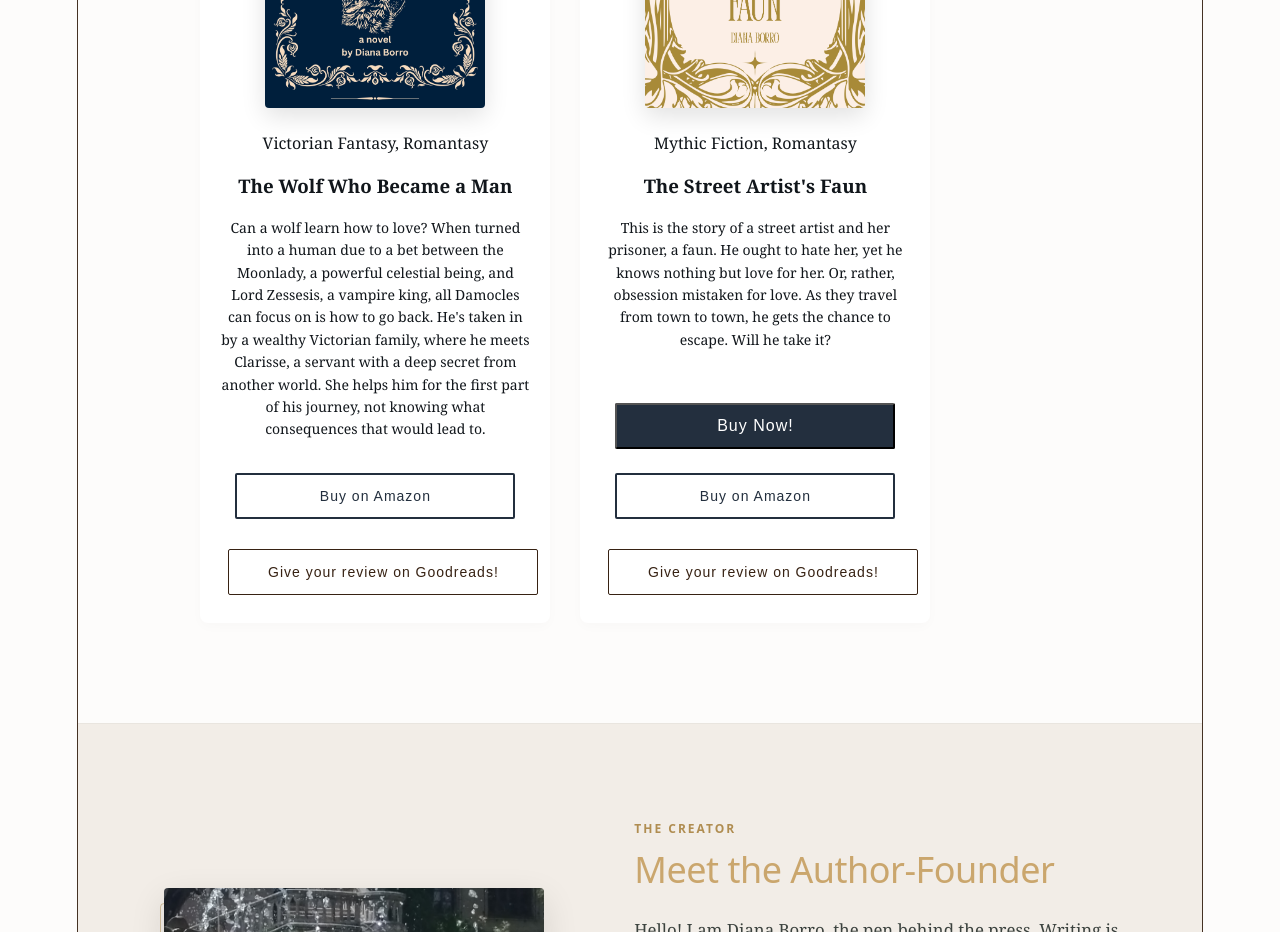
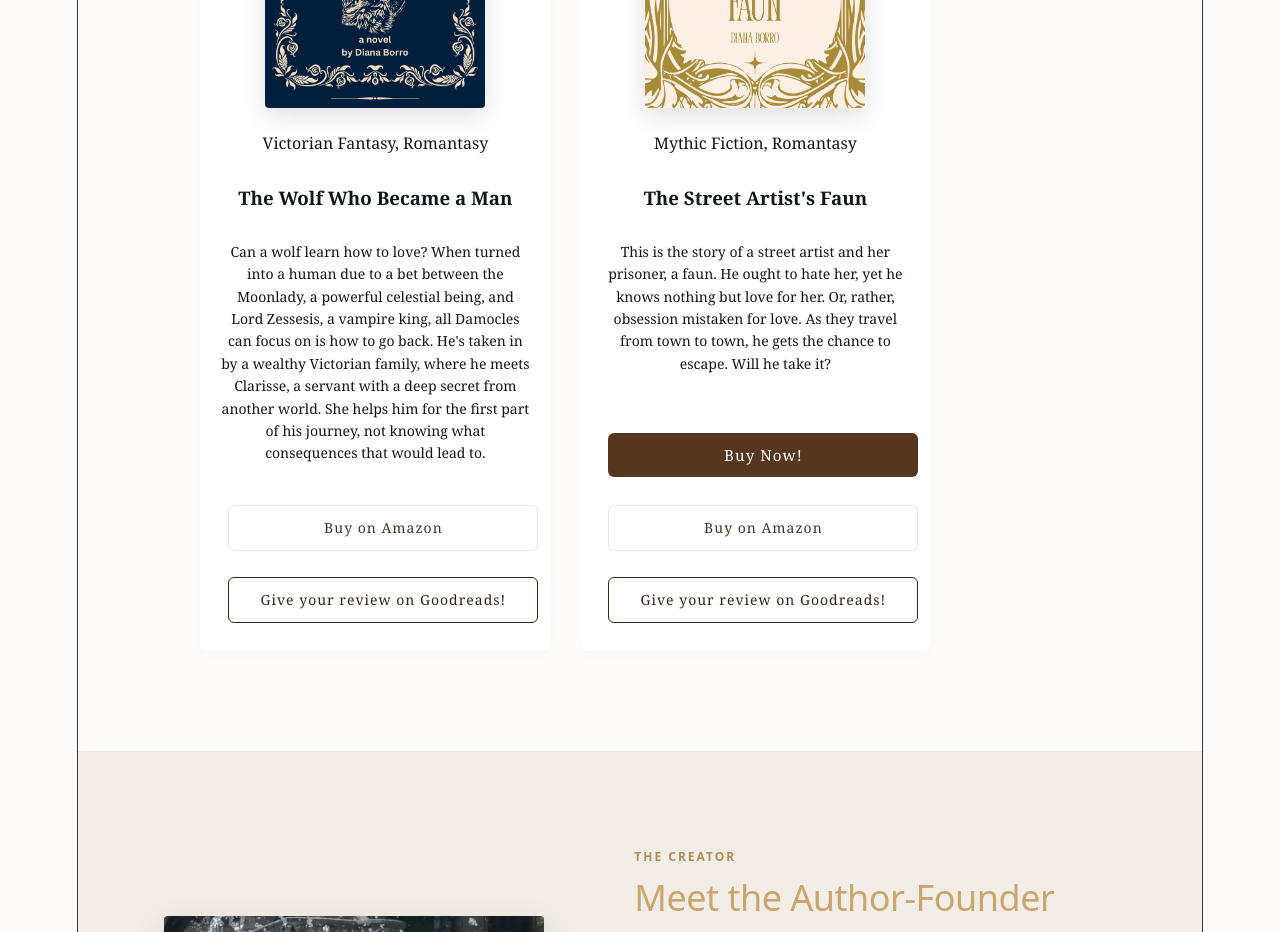
Before and after one commit to DianaBorro/Owl-Elk-Press, a React (Vite) app: page / in a window 1280 px wide. Shown: the part 1760-2692 px from the top of the page. Built offline with nearby package versions, Linux system fonts and the light colour scheme.

Commit message:
Some styling

```diff
--- a/src/App.css
+++ b/src/App.css
@@ -7,7 +7,7 @@
   --card-bg: #ffffff;
 
   /* High-Contrast Typography Ink Tones */
-  --text-main: #11161b;      /* Deep midnight charcoal slate (Highly readable, sharp contrast) */
+  --text-main: rgb(17, 22, 27);      /* Deep midnight charcoal slate (Highly readable, sharp contrast) */
   --ink-dark: #11161b;       /* Locks down text headers for accessibility compliance */
 
   /* True Cover Artwork Metallic Accents */
@@ -208,51 +208,6 @@ body {
   border: 1px solid var(--text-main);
 }
 
-.btn-amazon, .btn-ebook {
-  display: block;
-  width: 100%;
-  max-width: 280px;
-  margin: 12px auto;
-  padding: 12px 24px;
-  font-size: 16px;
-  font-weight: 500;
-  text-align: center;
-  text-decoration: none;
-  box-sizing: border-box;
-  transition: all 0.25s ease;
-}
-
-.btn-amazon {
-  background: transparent;
-  color: #232f3e !important;
-  border: 2px solid #232f3e;
-}
-
-.btn-amazon:hover {
-  background: #232f3e;
-  color: #ffffff !important;
-}
-
-.btn-ebook {
-  background: #232f3e;
-  color: #ffffff !important;
-}
-
-.btn-ebook:hover {
-  background: #111111;
-}
-
-.btn-goodreads {
-  background: transparent;
-  color: #372213 !important;
-  border: 1px solid #372213;
-}
-
-.btn-goodreads:hover {
-  background: #372213;
-  color: #ffffff !important;
-}
-
 .bookshelf-horizontal-scroll {
   display: flex;
   flex-direction: row;
--- a/src/Components/BookCard.tsx
+++ b/src/Components/BookCard.tsx
@@ -1,4 +1,5 @@
 import {useState} from "react";
+import "../styles/BookCard.css";
 
 interface BookProps {
     title: string;
--- a/src/Components/Bookshelf.tsx
+++ b/src/Components/Bookshelf.tsx
@@ -25,7 +25,7 @@ function Bookshelf() {
 
                 <BookCard
                     title="The Street Artist's Faun"
-                    stripePriceId="price_1U9Y1lFeEIEfaRhKOFXHKZeq"
+                    stripePriceId="price_1UDnIiCAtLYbctKhXhqu51Kd"
                     //stripePriceId="price_1U9Y1lFeEIEfaRhKOFXHKZeqd"
                     genreTag="Mythic Fiction, Romantasy"
                     synopsis=" This is the story of a street artist and her prisoner, a faun.
--- a/src/index.css
+++ b/src/index.css
@@ -5,7 +5,12 @@
   --text: #6b6375;
   --text-h: #08060d;
   --bg: #fff;
-  --border: #e5e4e7;
+
+  --button-bg: #1e293b;
+  --button-bg-hover: #0f172a;
+  --button-bg-hover-subtle: rgba(55, 34, 19, 0.04);
+
+  --border: #57361f;
   --code-bg: #f4f3ec;
   --accent: #aa3bff;
   --accent-bg: rgba(170, 59, 255, 0.1);
@@ -26,6 +31,12 @@
    ========================================== */
 body[data-theme="autumn"] {
   --bg: #121614;              /* Un nero foresta caldissimo, quasi impercettibile */
+
+  --button-bg: #57361f;
+  --button-bg-hover: #372213;
+  --button-bg-hover-subtle: rgba(255, 108, 0, 0.04);
+  --button-border-subtle: rgba(55, 34, 19, 0.11);
+
   --text: #e3dcd2;            /* Testo principale chiaro (crema/avorio) per massima leggibilità */
   --text-h: #f59e0b;          /* I titoli diventano color Oro Ambrato/Zucca caldo */
   --border: #453224;          /* Bordi color marrone corteccia discreto */
--- a/src/styles/BookCard.css
+++ b/src/styles/BookCard.css
@@ -1,29 +1,67 @@
-.book-excerpt {
-    position: relative;
-    font-family: 'Lora', 'Georgia', serif;
-    font-size: 1.05rem;
-    font-style: italic;
-    line-height: 1.8;
-    color: #1a202c;
-
-    background-color: #fcfbfa;
-    border-left: 4px solid #d4af37;
-    padding: 1.5rem 1.5rem 1.5rem 2.5rem;
-    margin: 2rem auto;
-    max-width: 90%;
-    border-radius: 0 8px 8px 0;
-    box-shadow: 0 2px 8px rgba(0, 0, 0, 0.03);
-    text-align: left;
+/* Layout Container Adjustments */
+.book-details {
+    display: flex;
+    flex-direction: column;
+    gap: 12px; /* Smooth spacing between text, primary button, and secondary links */
+    max-width: 400px; /* Prevents buttons from stretching too wide on desktop */
 }
 
-.excerpt-quote-mark {
-    position: absolute;
-    top: -5px;
-    left: 10px;
-    font-size: 4rem;
-    font-family: 'Georgia', serif;
-    color: #d4af37;
-    opacity: 0.3;
-    line-height: 1;
-    user-select: none;
+.book-actions {
+    display: flex;
+    flex-direction: column;
+    gap: 10px; /* Even spacing between Amazon and Goodreads buttons */
+    width: 100%;
 }
+
+/* Base Button Reset & Global Styles */
+.btn {
+    display: inline-flex;
+    align-items: center;
+    justify-content: center;
+    width: 100%;
+    padding: 12px 24px;
+    font-family: inherit;
+    font-size: 0.95rem;
+    font-weight: 500;
+    text-decoration: none;
+    border-radius: 6px; /* Smooth, modern slightly rounded edges */
+    transition: all 0.2s ease-in-out;
+    box-sizing: border-box;
+    text-align: center;
+}
+
+.btn-ebook {
+    background-color: var(--button-bg);
+    color: #ffffff;
+    border: none;
+}
+
+.btn-ebook:hover:not(:disabled) {
+    background-color: var(--button-bg-hover);
+    transform: translateY(-1px);
+}
+
+.btn-amazon {
+    background-color: transparent;
+    color: var(--border);
+    border: 1px solid var(--button-border-subtle);
+}
+
+.btn-amazon:hover {
+    background-color: var(--button-bg-hover-subtle);
+    border-color: #94a3b8; /* Border sharpens slightly */
+    color: #0f172a;
+}
+
+/* 3. Tertiary Action: "Give your review on Goodreads!" */
+
+.btn-goodreads {
+    background: transparent;
+    color: #372213 !important;
+    border: 1px solid #372213;
+}
+
+.btn-goodreads:hover {
+    background: #372213;
+    color: #ffffff !important;
+}
```
